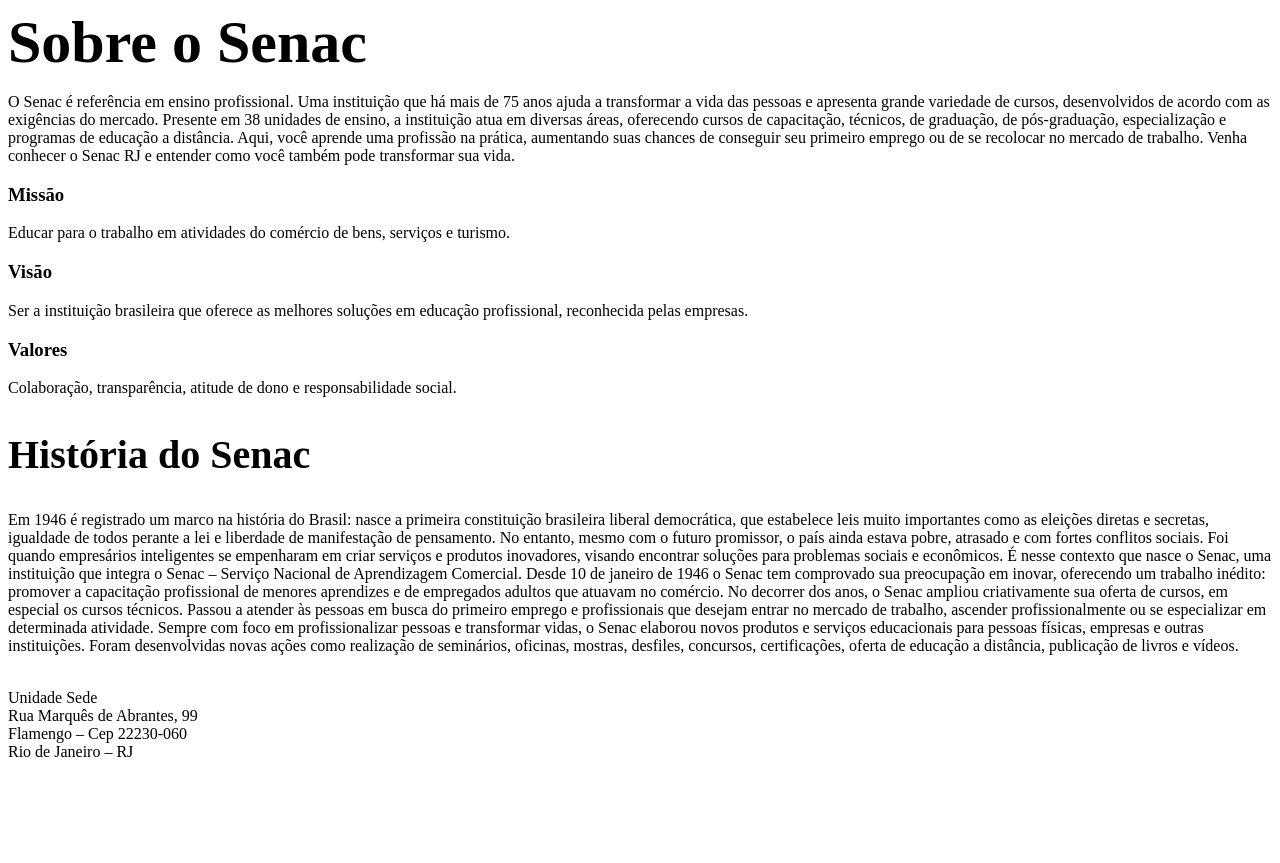
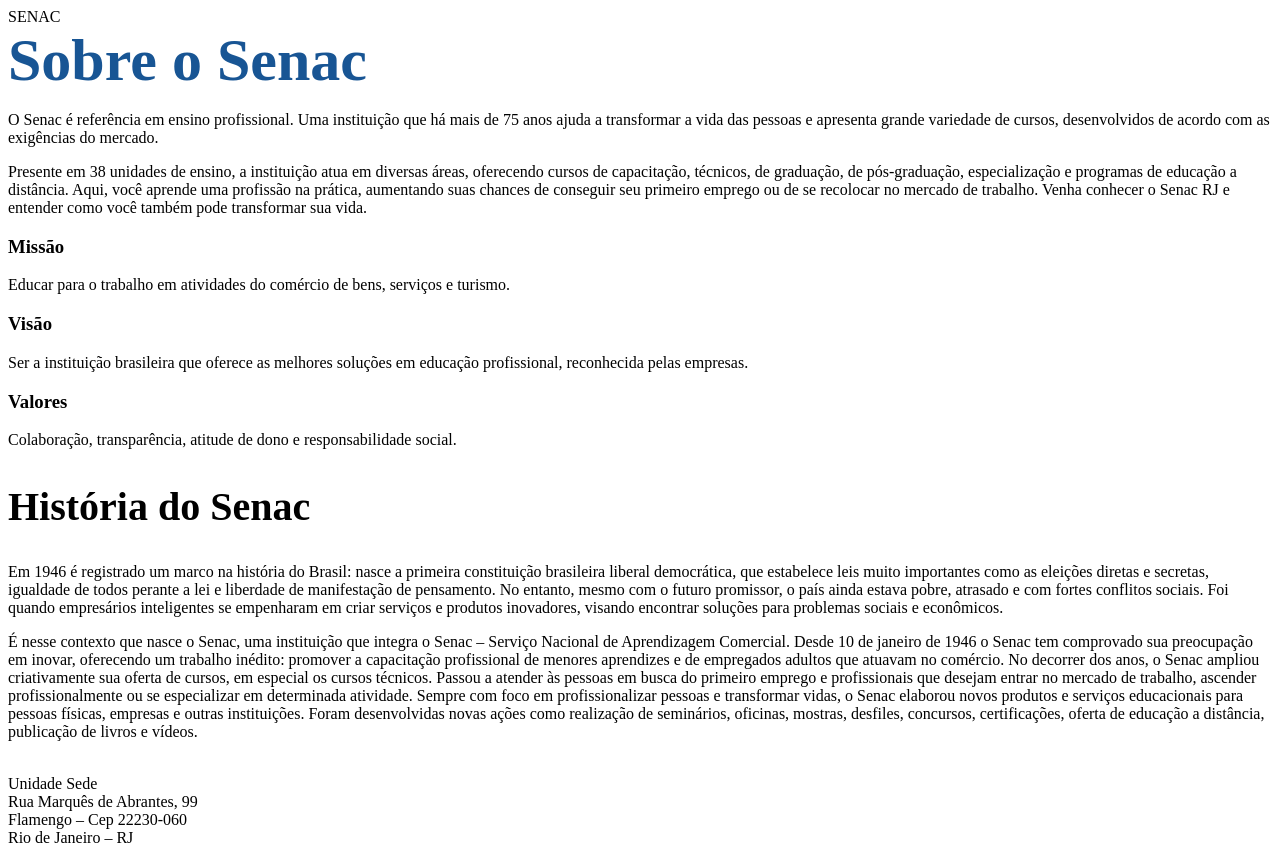
Before and after one commit to Aline-fas/EstudoSalaDeAula, a plain HTML site: page index.html in a window 1280 px wide. Before the commit the page ends 800 px from the top, so only its background shows below. Drawn offline with Linux system fonts and the light colour scheme.

Commit message:
Atualizado em sala de aula
primeiro commit

```diff
--- a/index.html
+++ b/index.html
@@ -2,15 +2,14 @@
     <html lang="pt-br">
         <head>
             <meta charset="UTF-8">
-            <meta name="viewport" content="width=device-width, initial-scale=1.0">
-            <meta http-equiv="X-UA-Compatible" content="ie=edge">
             <link rel="icon" href="img/favicon.ico">
+            <link href= ""
             <title>SENAC</title>
             <style>
                 h1 {
                     font-size:60px;
                     margin:0;
-
+                   color: rgb(24,85,148)
                 }
             </style>
         </head>
@@ -20,8 +19,9 @@
             <h1> Sobre o Senac </h1>
             <p>
                 O Senac é referência em ensino profissional. Uma instituição que há mais de 75 anos ajuda a transformar a vida das pessoas e apresenta grande variedade de cursos, desenvolvidos de acordo com as exigências do mercado.
+            </p>
 
-                Presente em 38 unidades de ensino, a instituição atua em diversas áreas, oferecendo cursos de capacitação, técnicos, de graduação, de pós-graduação, especialização e programas de educação a distância. Aqui, você aprende uma profissão na prática, aumentando suas chances de conseguir seu primeiro emprego ou de se recolocar no mercado de trabalho. Venha conhecer o Senac RJ e entender como você também pode transformar sua vida.
+            <p>  Presente em 38 unidades de ensino, a instituição atua em diversas áreas, oferecendo cursos de capacitação, técnicos, de graduação, de pós-graduação,               especialização e programas de educação a distância. Aqui, você aprende uma profissão na prática, aumentando suas chances de conseguir seu primeiro emprego ou      de se recolocar no mercado de trabalho. Venha conhecer o Senac RJ e entender como você também pode transformar sua vida.
             </p>
 
             <h3>
@@ -54,8 +54,10 @@
 
             <p>
                 Em 1946 é registrado um marco na história do Brasil: nasce a primeira constituição brasileira liberal democrática, que estabelece leis muito importantes como as eleições diretas e secretas, igualdade de todos perante a lei e liberdade de manifestação de pensamento. No entanto, mesmo com o futuro promissor, o país ainda estava pobre, atrasado e com fortes conflitos sociais. Foi quando empresários inteligentes se empenharam em criar serviços e produtos inovadores, visando encontrar soluções para problemas sociais e econômicos.
+            </p>
 
-                É nesse contexto que nasce o Senac, uma instituição que integra o Senac – Serviço Nacional de Aprendizagem Comercial. Desde 10 de janeiro de 1946 o Senac tem comprovado sua preocupação em inovar, oferecendo um trabalho inédito: promover a capacitação profissional de menores aprendizes e de empregados adultos que atuavam no comércio.
+            <p>
+            É nesse contexto que nasce o Senac, uma instituição que integra o Senac – Serviço Nacional de Aprendizagem Comercial. Desde 10 de janeiro de 1946 o Senac tem comprovado sua preocupação em inovar, oferecendo um trabalho inédito: promover a capacitação profissional de menores aprendizes e de empregados adultos que atuavam no comércio.
 
                 No decorrer dos anos, o Senac ampliou criativamente sua oferta de cursos, em especial os cursos técnicos. Passou a atender às pessoas em busca do primeiro emprego e profissionais que desejam entrar no mercado de trabalho, ascender profissionalmente ou se especializar em determinada atividade.
 
```
Also changed, not shown: estilo.css/Novo Documento de Texto.txt (deleted), estilo.css/estiloSobreNos.txt (added).
